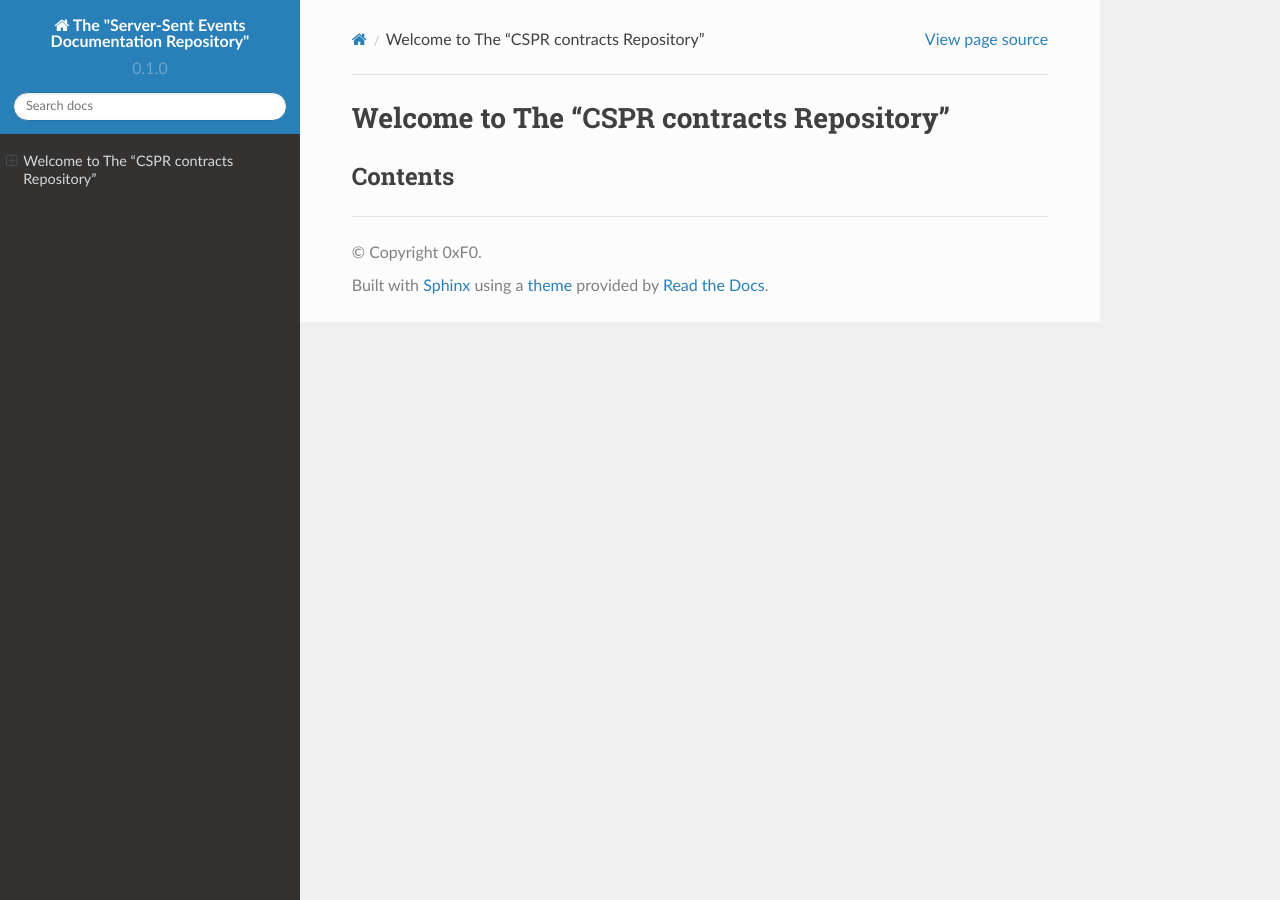
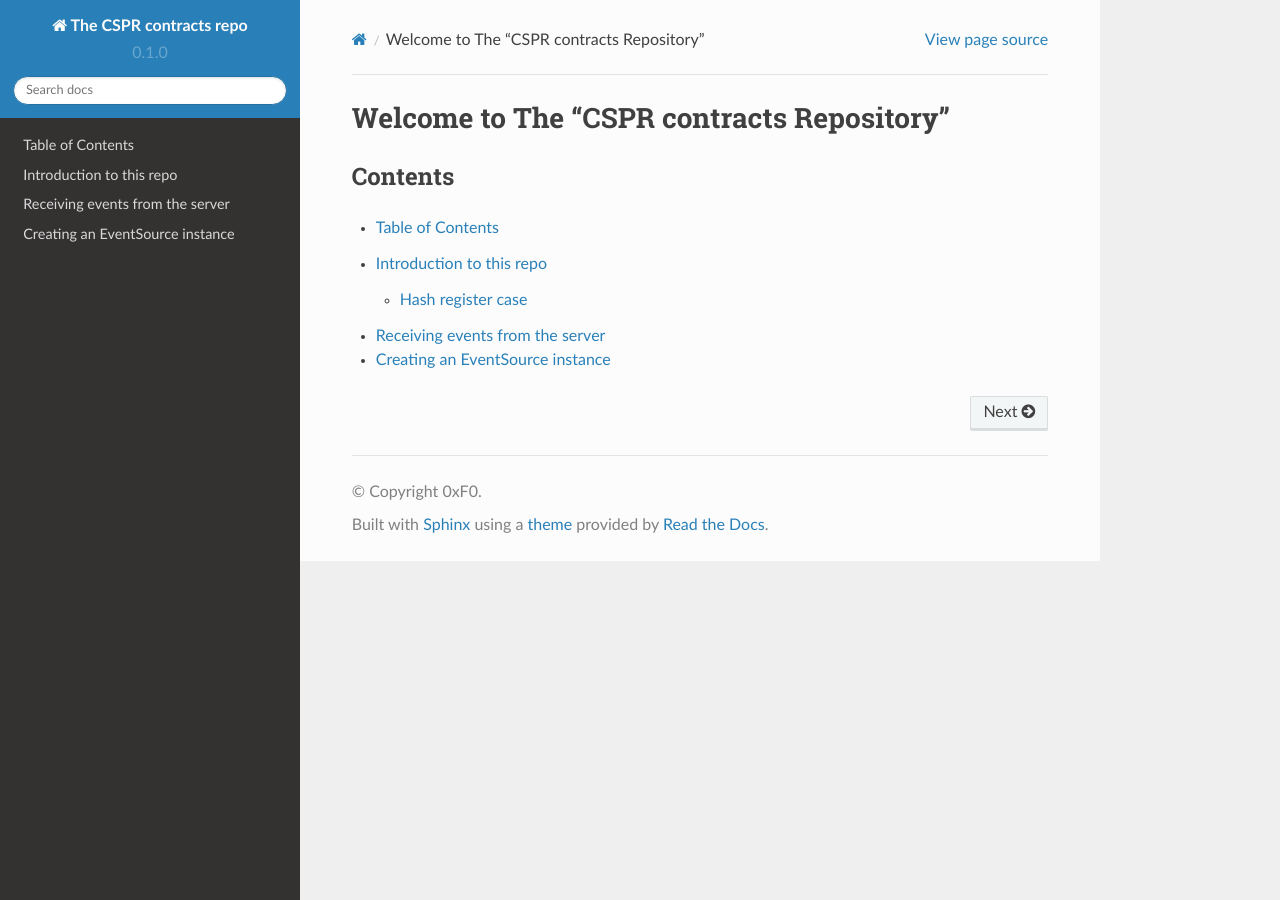
Before and after one commit to hectorMiranda/cspr-contracts, a Sphinx documentation site: the page built from docs/source/index.rst, in a window 1280 px wide. Built offline with Sphinx 7.4.7 and the Read the Docs theme 2.0.0, drawn with Linux system fonts in a browser that asks for light colours.

Commit message:
adding hash register hash placeholder

```diff
--- a/docs/source/conf.py
+++ b/docs/source/conf.py
@@ -2,7 +2,7 @@
 
 # -- Project information
 
-project = 'The "Server-Sent Events Documentation Repository" '
+project = 'The CSPR contracts repo'
 copyright = '0xF0'
 author = 'Hector Miranda'
 
--- /dev/null
+++ b/docs/source/hash-register-case.rst
@@ -0,0 +1,24 @@
+.. _table-of-contents:
+
+Table of Contents
+=================
+
+.. toctree::
+   :maxdepth: 2
+
+
+Introduction to this repo
+==================================
+
+Hash register case
+------------------------
+
+text text
+
+Receiving events from the server
+===============================
+
+text text
+
+Creating an EventSource instance
+===============================
--- a/docs/source/index.rst
+++ b/docs/source/index.rst
@@ -6,3 +6,5 @@ Contents
 --------
 
 .. toctree::
+
+  hash-register-case
```
